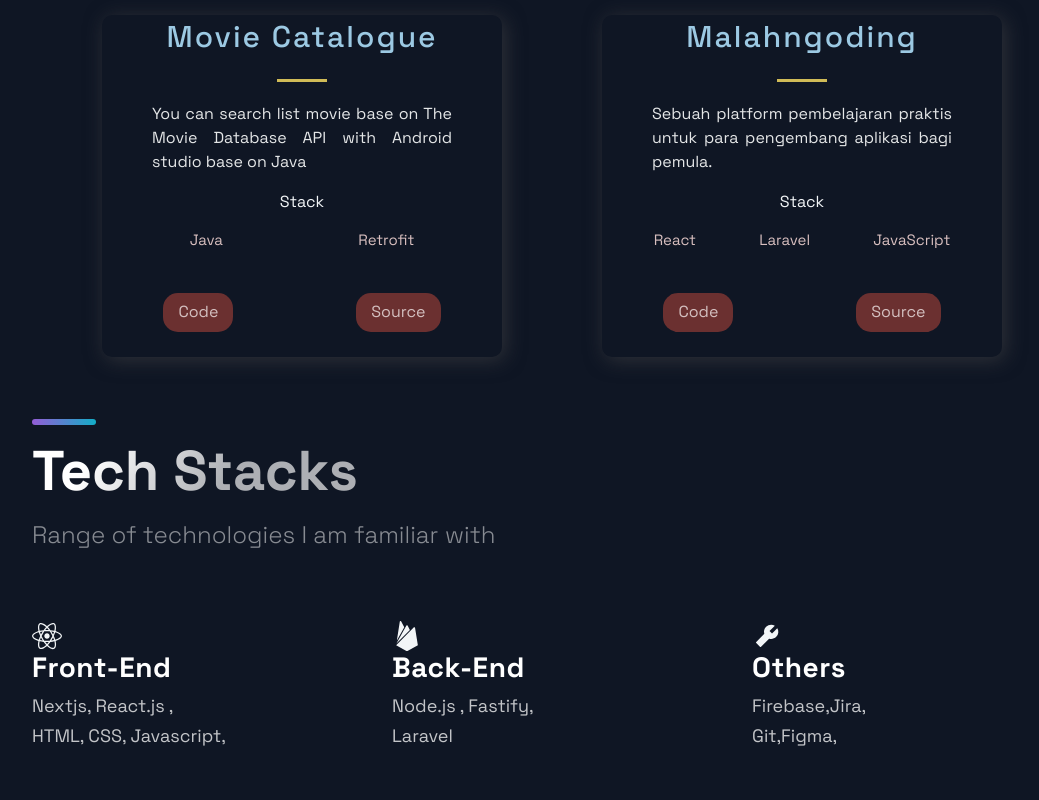
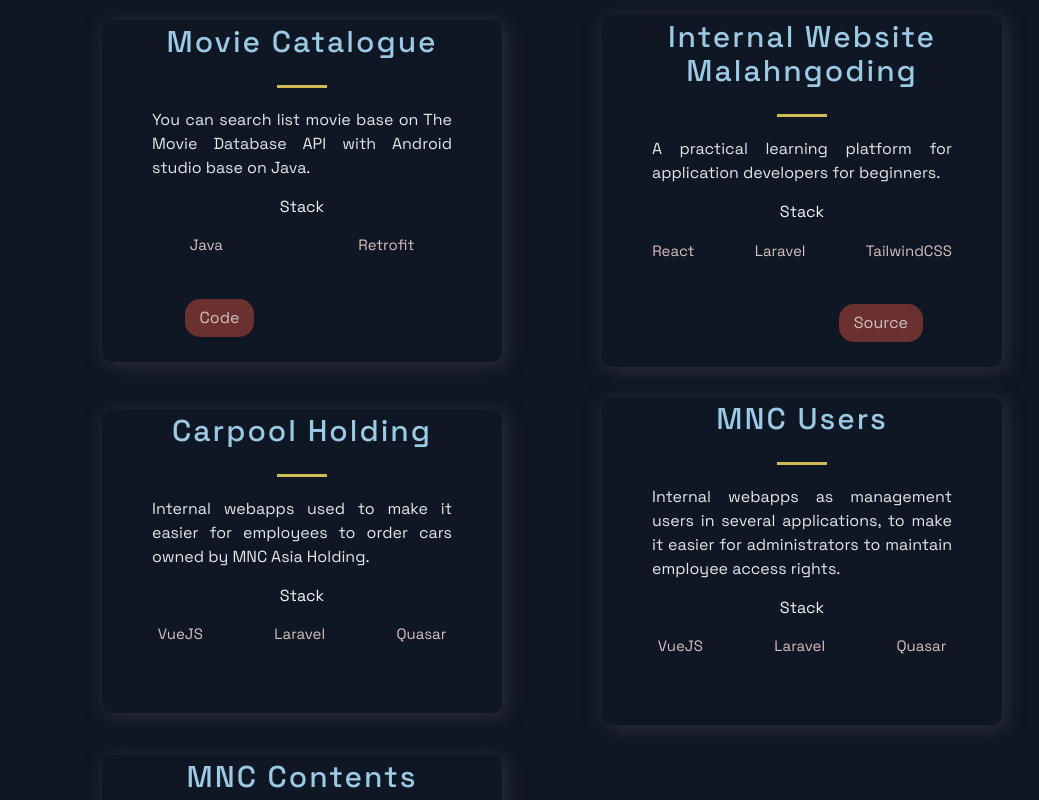
Before and after one commit to dennyrismanto/Portofolio, a Next.js app: page / in a window 1280 px wide. Shown: the part 820-1620 px from the top of the page, without its empty margins (88-1127 px from the left). Built offline with nearby package versions, Linux system fonts and the light colour scheme.

Commit message:
fix project, technologies and constants

```diff
--- a/src/components/Projects/Projects.js
+++ b/src/components/Projects/Projects.js
@@ -43,8 +43,16 @@
               </TagList>
             </div>
             <UtilityList>
-              <ExternalLinks href={visit}>Code</ExternalLinks>
-              <ExternalLinks href={source}>Source</ExternalLinks>
+              {visit ? (
+                <ExternalLinks href={visit}>Code</ExternalLinks>
+              ) : (
+                <div></div>
+              )}
+              {source ? (
+                <ExternalLinks href={source}>Source</ExternalLinks>
+              ) : (
+                <div></div>
+              )}
             </UtilityList>
           </BlogCard>
         )
--- a/src/components/Technologies/Technologies.js
+++ b/src/components/Technologies/Technologies.js
@@ -28,8 +28,9 @@
         <ListContainer>
           <ListTitle>Front-End</ListTitle>
           <ListParagraph>
-            Nextjs, React.js ,<br />
-            HTML, CSS, Javascript,
+            Nextjs, ReactJS, VueJS,
+            <br />
+            HTML, CSS, Javascript.
           </ListParagraph>
         </ListContainer>
       </ListItem>
@@ -40,9 +41,8 @@
         <ListContainer>
           <ListTitle>Back-End</ListTitle>
           <ListParagraph>
-            Node.js , Fastify,
+            Laravel, Fastify.
             <br />
-            Laravel
           </ListParagraph>
         </ListContainer>
       </ListItem>
@@ -52,8 +52,8 @@
         <ListContainer>
           <ListTitle>Others</ListTitle>
           <ListParagraph>
-            Firebase,Jira,
-            <br /> Git,Figma,
+            Firebase, Jira,
+            <br /> Git, Figma.
           </ListParagraph>
         </ListContainer>
       </ListItem>
--- a/src/constants/constants.js
+++ b/src/constants/constants.js
@@ -2,7 +2,7 @@
   {
     title: "Movie Catalogue",
     description:
-      "You can search list movie base on The Movie Database API with Android studio base on Java                                                                      ",
+      "You can search list movie base on The Movie Database API with Android studio base on Java.",
     image: "",
     tags: ["Java", "Retrofit"],
     source: "",
@@ -10,14 +10,44 @@
     id: 0,
   },
   {
-    title: "Malahngoding",
+    title: "Internal Website Malahngoding",
     description:
-      "Sebuah platform pembelajaran praktis untuk para pengembang aplikasi bagi pemula.",
+      "A practical learning platform for application developers for beginners.",
     image: "",
-    tags: ["React", "Laravel", "JavaScript"],
+    tags: ["React", "Laravel", "TailwindCSS"],
     source: "https://malahngoding.com/",
     visit: "",
     id: 1,
+  },
+  {
+    title: "Carpool Holding",
+    description:
+      "Internal webapps used to make it easier for employees to order cars owned by MNC Asia Holding.",
+    image: "",
+    tags: ["VueJS", "Laravel", "Quasar"],
+    source: "",
+    visit: "",
+    id: 2,
+  },
+  {
+    title: "MNC Users",
+    description:
+      "Internal webapps as management users in several applications, to make it easier for administrators to maintain employee access rights.",
+    image: "",
+    tags: ["VueJS", "Laravel", "Quasar"],
+    source: "",
+    visit: "",
+    id: 3,
+  },
+  {
+    title: "MNC Contents",
+    description:
+      "Website for distributing various content such as Drama, Non Drama, Movies, Animation, etc",
+    image: "",
+    tags: ["PHP", "Laravel"],
+    source: "mnccontents.com",
+    visit: "",
+    id: 4,
   },
 ];
 
@@ -27,4 +57,8 @@
     year: 2021,
     text: "I have been working in Malahngoding as a Software Engineer",
   },
+  {
+    year: 2022,
+    text: "I have been working in PT Media Nusantara Citra (MNC) as a Web Developer(Full Stack)",
+  },
 ];
```
